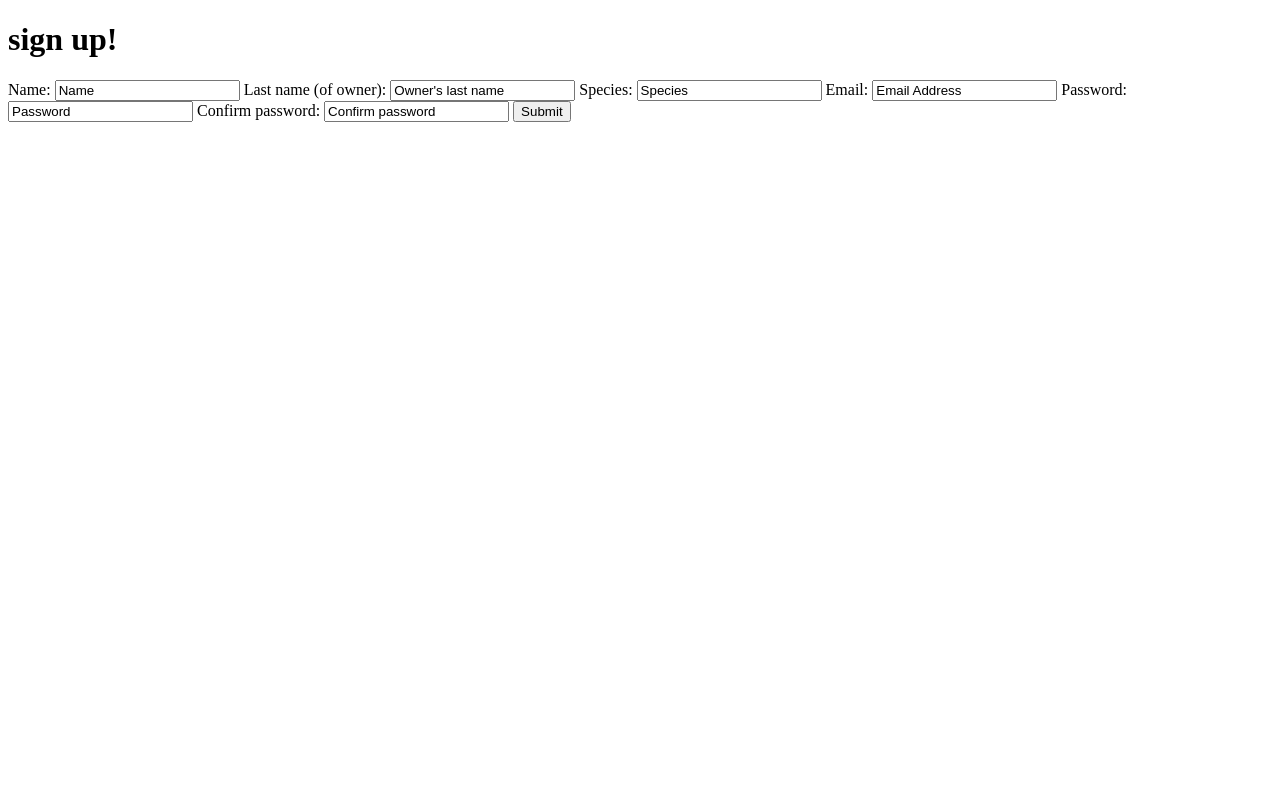
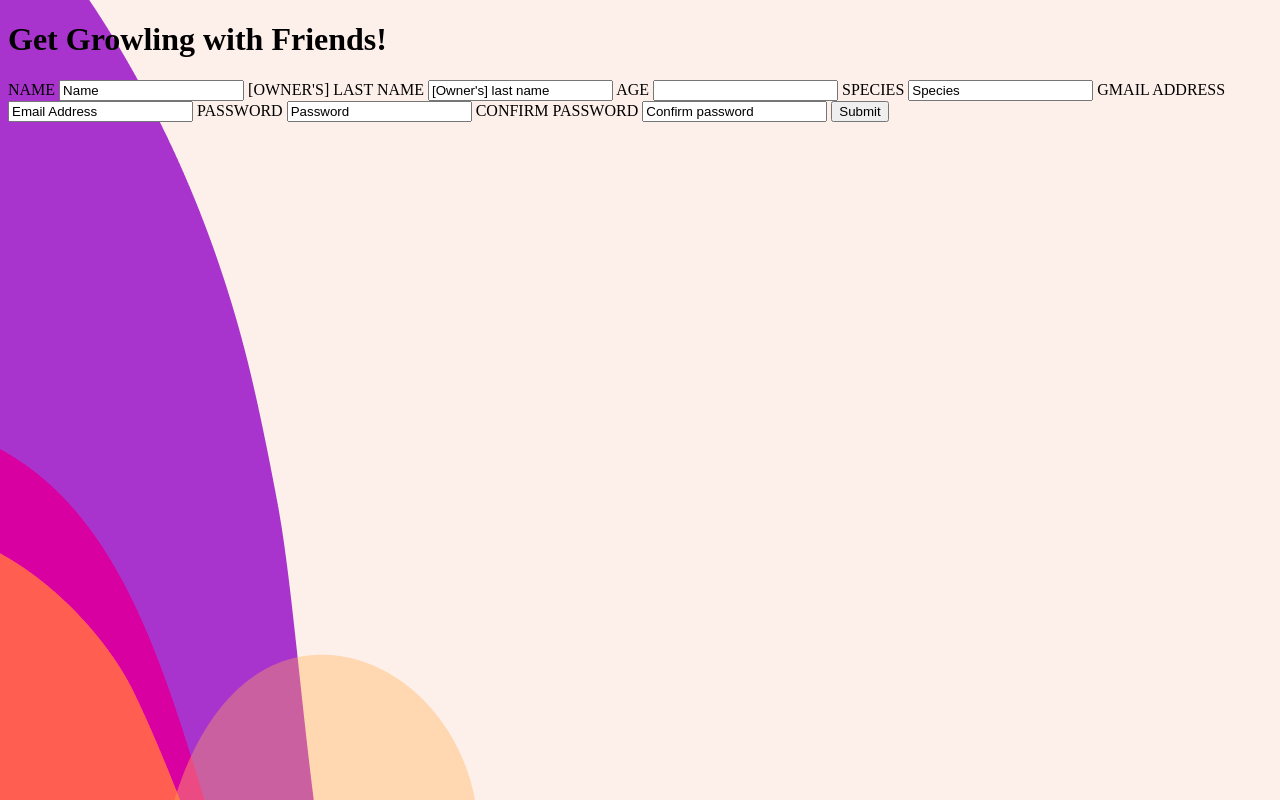
Before and after one commit to karengriffin/smmockup, a plain HTML site: page signup.html in a window 1280 px wide. Drawn offline with Linux system fonts and the light colour scheme.

Commit message:
added stylesheet

```diff
--- a/signup.html
+++ b/signup.html
@@ -9,18 +9,31 @@
       content="width=device-width, initial-
        scale=1.0"
     />
+    <link rel="styles" href="styles.css" />
     <title>Social Media Clone (change later)***</title>
+    <style>
+      body {
+        background-image: url('images/bgimg.png');
+      }
+    </style>
   </head>
   <!-- Body Section-->
   <body>
-    <h1>sign up!</h1>
+    <h1>Get Growling with Friends!</h1>
     <div class="signup">
       <form>
-        <label for="fname">Name:</label>
+        <label for="fname">NAME</label>
         <input type="text" id="fname" name="fname" value="Name" required />
-        <label for="lname">Last name (of owner):</label>
-        <input type="text" id="lname" name="lname" value="Owner's last name" />
-        <label for="species">Species:</label>
+        <label for="lname">[OWNER'S] LAST NAME</label>
+        <input
+          type="text"
+          id="lname"
+          name="lname"
+          value="[Owner's] last name"
+        />
+        <label for="age">AGE</label>
+        <input type="number" id="age" name="age" value="age" required />
+        <label for="species">SPECIES</label>
         <input
           type="text"
           id="species"
@@ -28,7 +41,7 @@
           value="Species"
           required
         />
-        <label for="email">Email:</label>
+        <label for="email">GMAIL ADDRESS</label>
         <input
           type="text"
           id="email"
@@ -36,9 +49,9 @@
           value="Email Address"
           required
         />
-        <label for="pswd">Password:</label>
+        <label for="pswd">PASSWORD</label>
         <input type="text" id="pswd" name="pswd" value="Password" required />
-        <label for="conpswd">Confirm password:</label>
+        <label for="conpswd">CONFIRM PASSWORD</label>
         <input
           type="text"
           id="conpswd"
--- /dev/null
+++ b/styles.css
@@ -0,0 +1,6 @@
+body {
+  display: flex;
+  box-sizing: border-box;
+  position: relative;
+  width: 100%;
+}
```
Also changed, not shown: landing.html (+16 -0 lines), images/bgimg.png (added), 1 other file.
